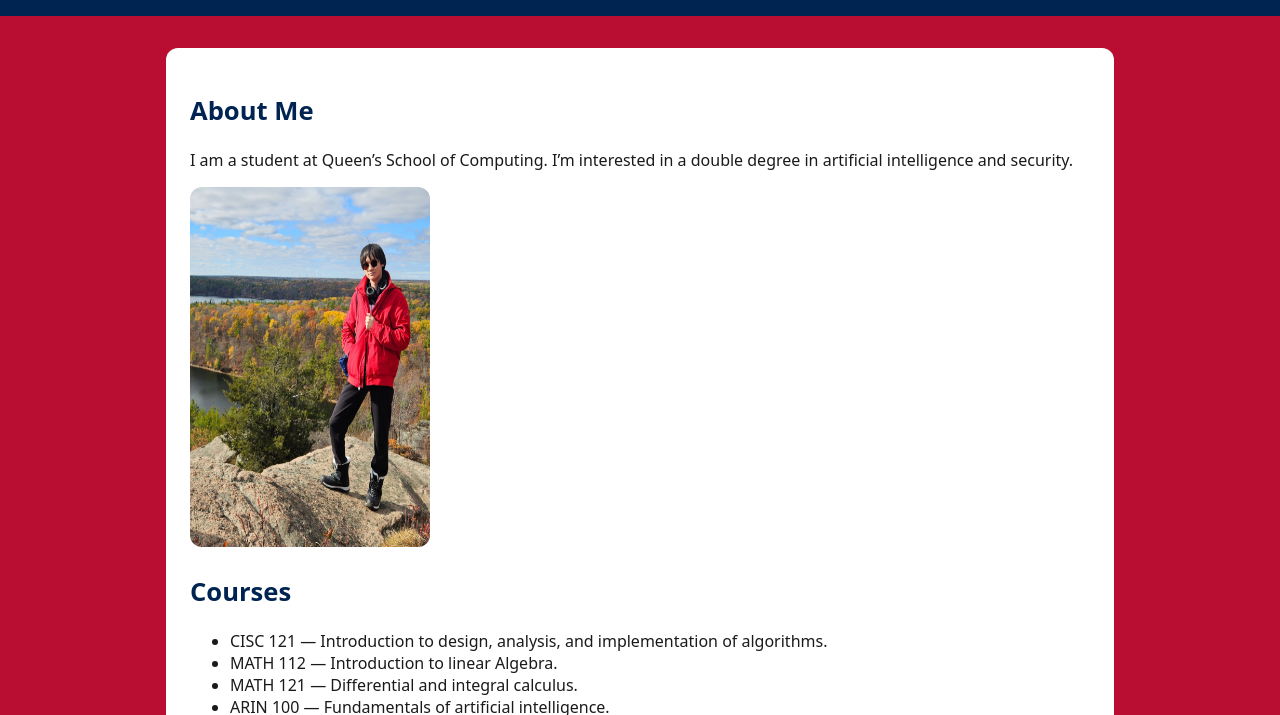
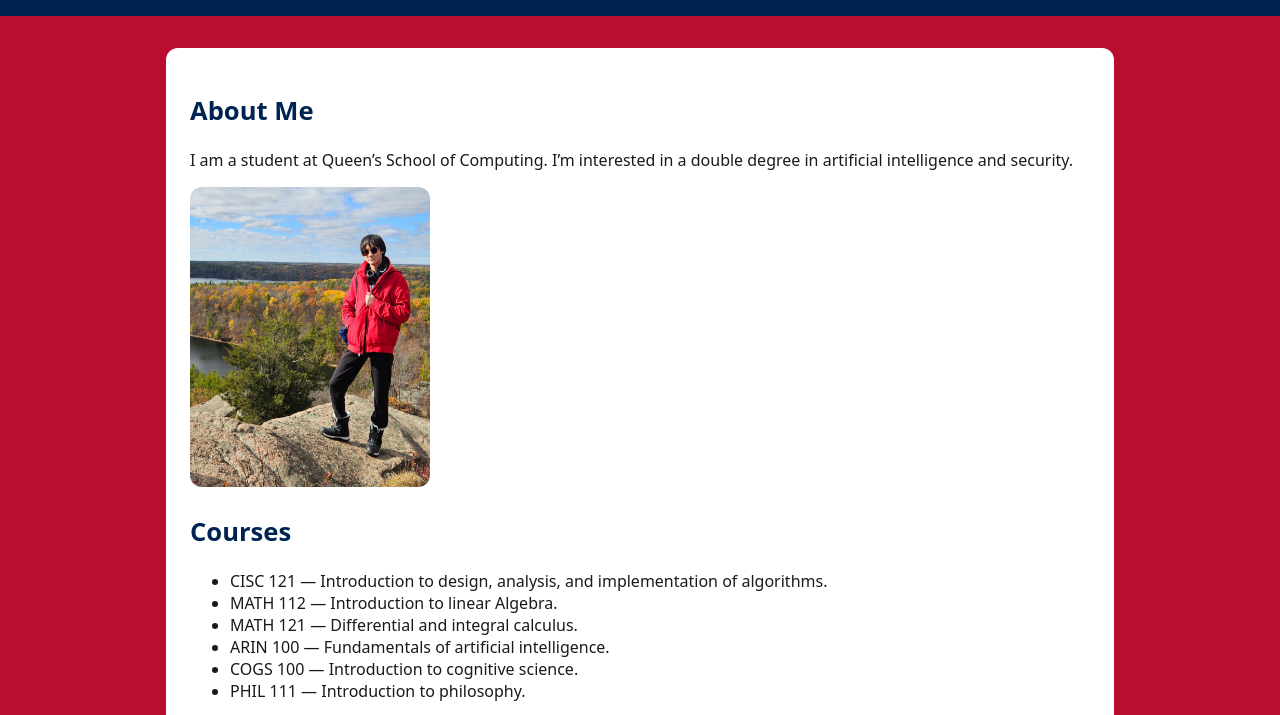
Before and after one commit to SoggyDoggy22/queens-student-page, a plain HTML site: page index.html in a window 1280 px wide. Shown: the part 102-817 px from the top of the page. Drawn offline with Linux system fonts and the light colour scheme.

Commit message:
Update index.html

```diff
--- a/index.html
+++ b/index.html
@@ -17,7 +17,7 @@
       <p>I am a student at Queen’s School of Computing. I’m interested in a double degree in artificial intelligence and security<!-- replace with interests -->.</p>
 
       <!-- ====== PHOTO (upload me.jpg to repo root, then update the src below) ====== -->
-      <img src="Daniel_Feng.jpg" alt="Me at Dunder Rock Hiking trip" width="240" height="360" />
+      <img src="Daniel_Feng.jpg" alt="Me at Dunder Rock Hiking trip" width="240" height="300" />
 
       <!-- ====== PROJECTS/COURSES (add or rename items to courses instead of projects) ====== -->
       <h2>Courses</h2>
```
